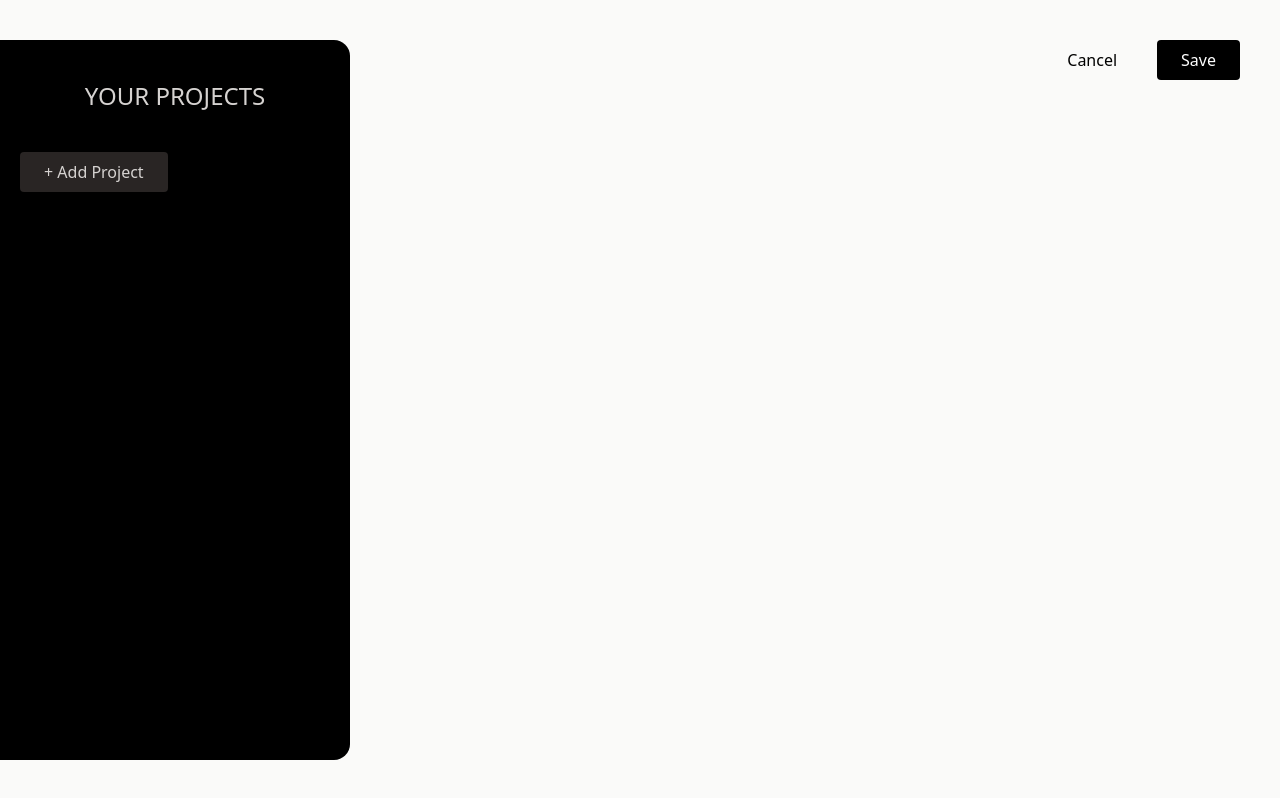
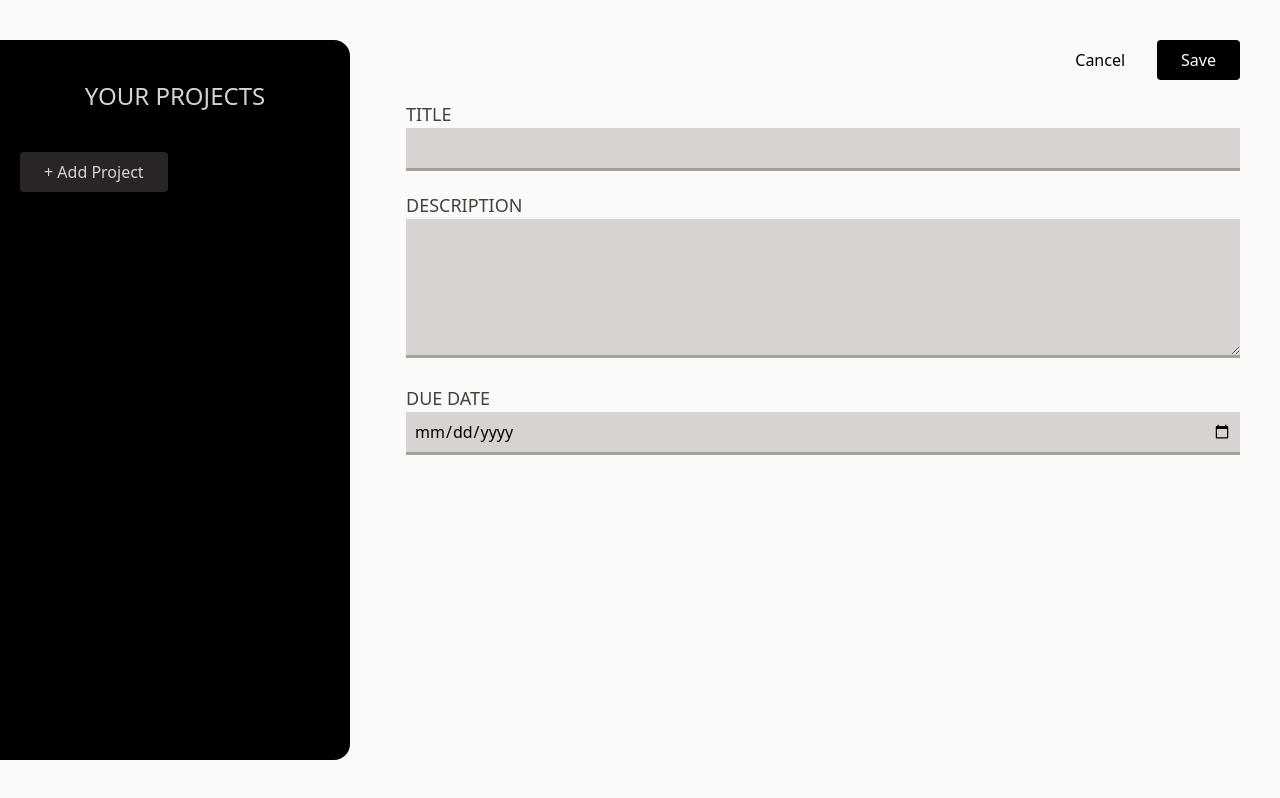
Before and after one commit to mykyta-oleks-dev/Vite-React-TailwindCSS-Projects_Management, a React (Vite) app: page / in a window 1280 px wide. Built offline with nearby package versions, Linux system fonts and the light colour scheme.

Commit message:
feat: finished ProjectForm and child components

```diff
--- a/src/App.jsx
+++ b/src/App.jsx
@@ -4,7 +4,7 @@ import Sidebar from './components/SideBar';
 
 function App() {
 	return (
-		<main className="grid grid-cols-[350px_1fr] grid-rows-1 gap-4 py-10 h-screen pr-10">
+		<main className="grid grid-cols-[350px_1fr] grid-rows-1 gap-14 py-10 h-screen pr-10">
 			<Sidebar />
 			<ProjectForm />
 		</main>
--- /dev/null
+++ b/src/components/Input.tsx
@@ -0,0 +1,21 @@
+const Input = ({ label, tag = 'input', ...props }) => {
+	const Tag = resolveType(tag);
+	return (
+		<div>
+			<label className="block text-stone-700 uppercase text-lg font-medium">
+				{label}
+			</label>
+			<Tag
+				className="bg-stone-300 w-full p-2 border-b-3 border-b-stone-400 focus:border-b-stone-800 transition outline-none"
+				{...props}
+			/>
+		</div>
+	);
+};
+
+const resolveType = (tag) => {
+	if (tag.toLowerCase() === 'textarea') return 'textarea';
+	return 'input';
+};
+
+export default Input;
--- a/src/components/ProjectForm.jsx
+++ b/src/components/ProjectForm.jsx
@@ -1,15 +1,16 @@
 import Button from './Button';
+import Input from './Input';
 
 const ProjectForm = () => {
 	return (
-		<div className="flex flex-col">
-			<div className='flex gap-4 justify-end'>
+		<div className="flex flex-col gap-5">
+			<div className="flex gap-2 justify-end">
 				<Button type="ghost">Cancel</Button>
 				<Button type="solid">Save</Button>
 			</div>
-			<div></div>
-			<div></div>
-			<div></div>
+			<Input label="Title" />
+			<Input label="Description" tag='textarea' rows={5} />
+			<Input label="Due Date" type='date' />
 		</div>
 	);
 };
```
